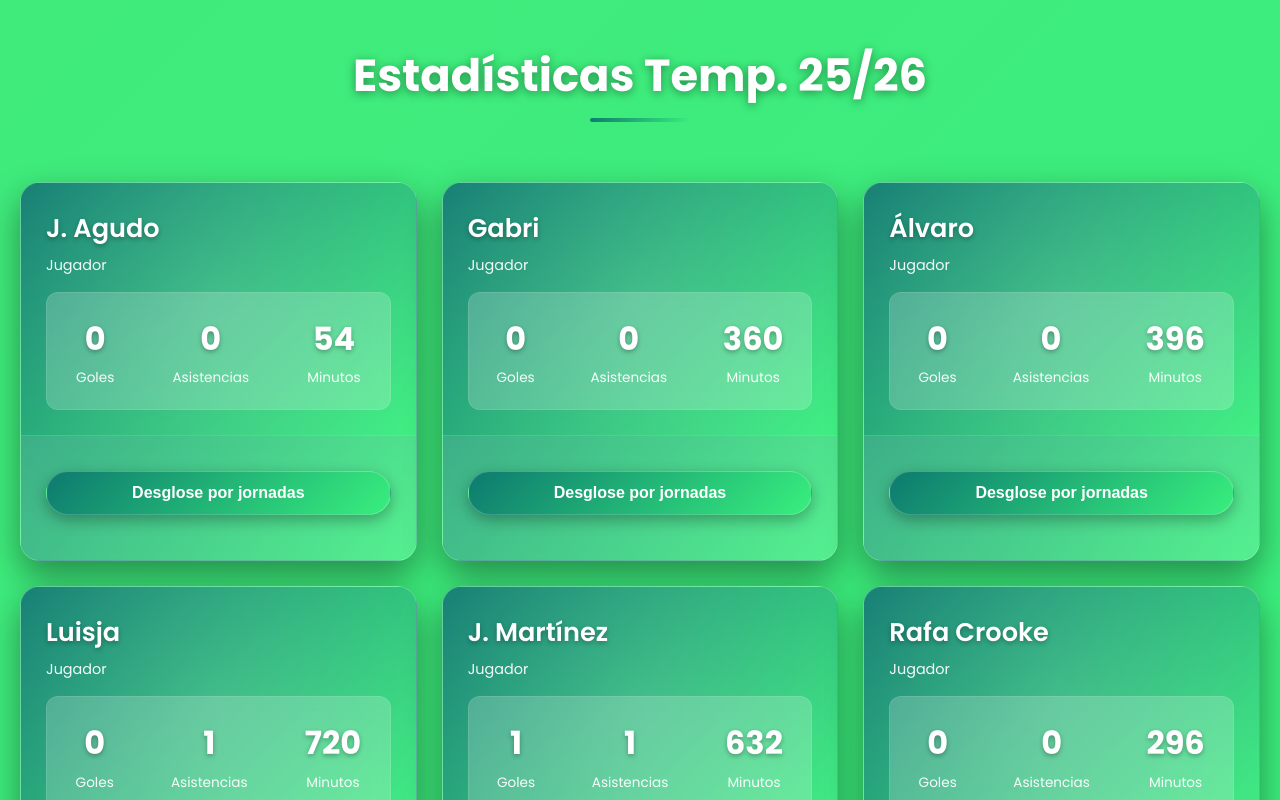
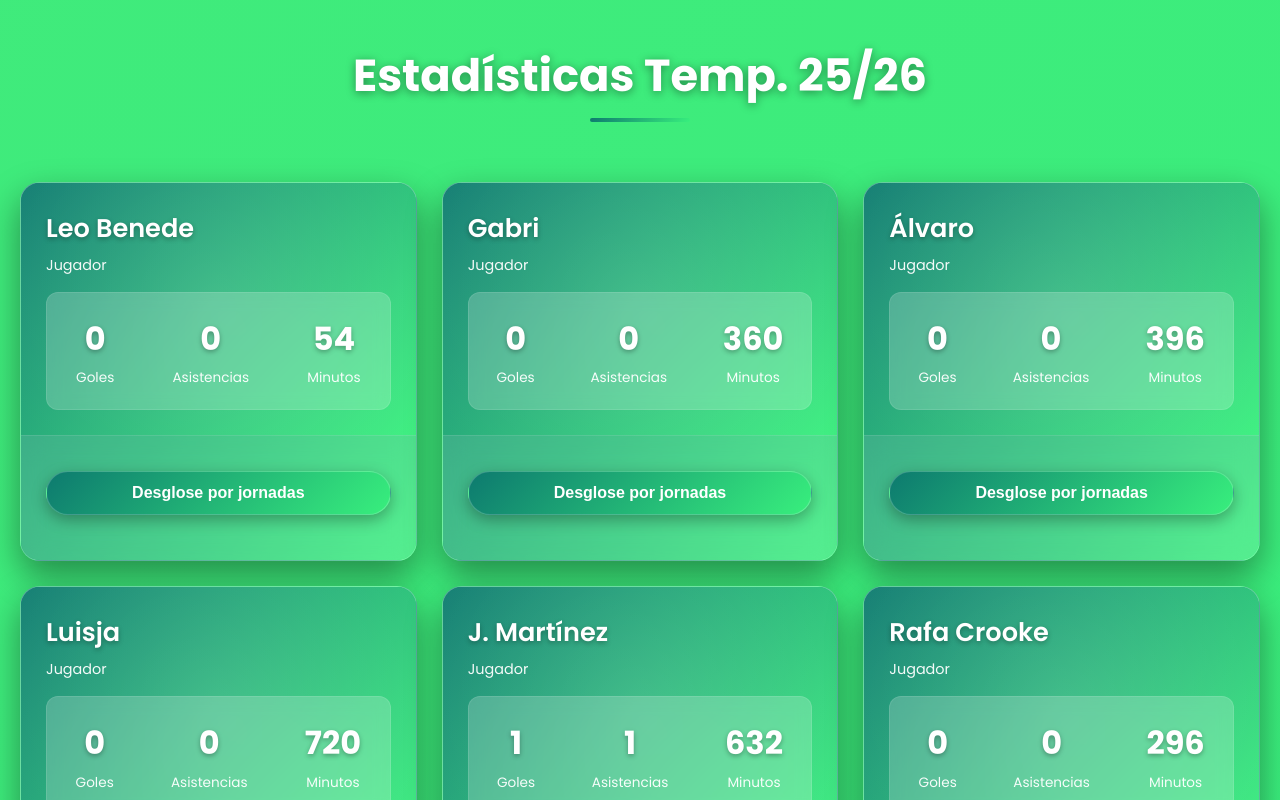
Before and after one commit to mnumedi11/ALEVIN_A_DH, a plain HTML site: page Stats25-26.html in a window 1280 px wide. Shown: the top 800 px of the page. Drawn offline with Linux system fonts and the light colour scheme.

Commit message:
Update Stats25-26.html

```diff
--- a/Stats25-26.html
+++ b/Stats25-26.html
@@ -426,10 +426,10 @@
   <script>
     // Datos de los jugadores con los minutos jugados en cada partido
     const jugadores = [
-    {nombre: "J. Agudo", goles: 0, asistencias: 0, minutos: [0, 54, 0, 0, 0, 0, 0, 0, 0]},
+    {nombre: "Leo Benede", goles: 0, asistencias: 0, minutos: [0, 54, 0, 0, 0, 0, 0, 0, 0]},
     {nombre: "Gabri", goles: 0, asistencias: 0, minutos: [0, 0, 90, 0, 90, 0, 90, 0, 90]},
     {nombre: "Álvaro", goles: 0, asistencias: 0, minutos: [90, 36, 0, 90, 0, 90, 0, 90, 0]},
-    {nombre: "Luisja", goles: 0, asistencias: 1, minutos: [90, 90, 90, 90, 90, 90, 0, 90, 90]}, //1 asistencia?
+    {nombre: "Luisja", goles: 0, asistencias: 0, minutos: [90, 90, 90, 90, 90, 90, 0, 90, 90]}, //1 asistencia?
     {nombre: "J. Martínez", goles: 1, asistencias: 1, minutos: [90, 90, 63, 90, 90, 62, 90, 57, 0]}, //1 asistencia?
     {nombre: "Rafa Crooke", goles: 0, asistencias: 0, minutos: [0, 26, 0, 90, 90, 90, 0, 0, 0]},
     {nombre: "Jacobo", goles: 0, asistencias: 0, minutos: [0, 0, 63, 0, 0, 53, 0, 0, 0]},
```
